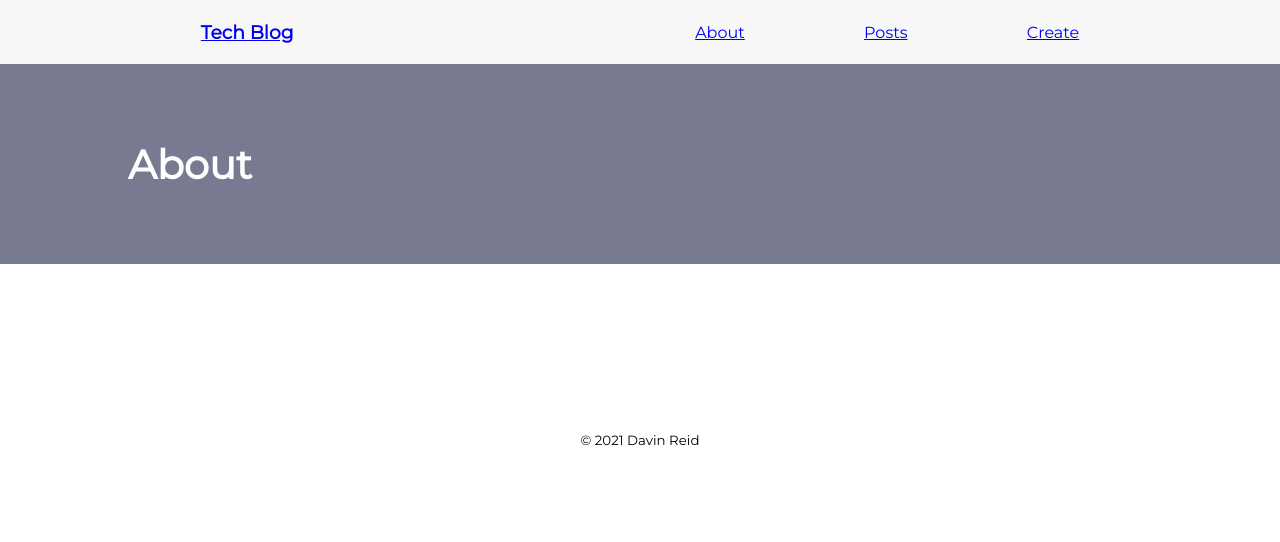
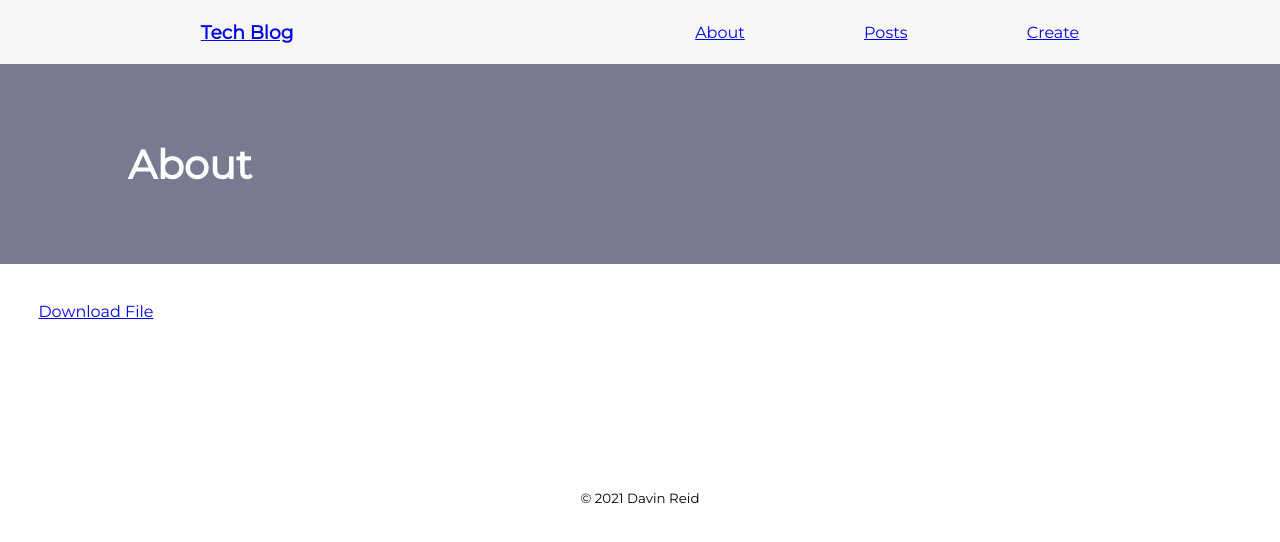
Before and after one commit to DavTheDev20/ts-next-blog, a Next.js app: page /about in a window 1280 px wide. Shown: the top 542 px of the page. Built offline with nearby package versions, Linux system fonts and the light colour scheme.

Commit message:
Add test download file to about page

```diff
--- a/pages/about.tsx
+++ b/pages/about.tsx
@@ -5,6 +5,11 @@ const About: NextPage = () => {
   return (
     <div>
       <Jumbotron content="About" />
+      <div style={{ margin: '3%' }}>
+        <a href="/download.pdf" target="_blank">
+          Download File
+        </a>
+      </div>
     </div>
   );
 };
--- a/pages/posts/index.tsx
+++ b/pages/posts/index.tsx
@@ -25,7 +25,7 @@ const Posts: NextPage = () => {
     <div>
       <Jumbotron content="Posts" />
       {isLoading ? (
-        <div style={{ marginLeft: '3%' }}>
+        <div style={{ marginLeft: '3%', marginTop: '2%' }}>
           <Image
             src={LoadingSpinner}
             height="100"
```
Also changed, not shown: 1 other file (tests, documents, lock files or other folders).
